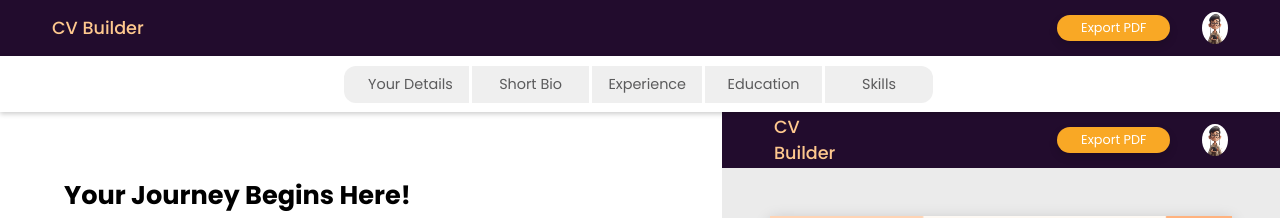
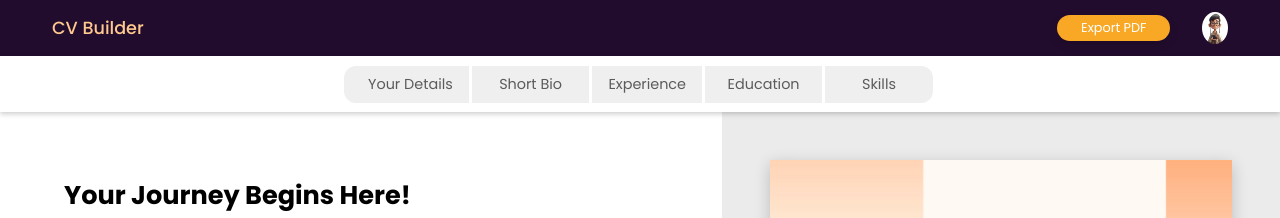
Before and after one commit to Hudsondaniel/CV-Generator, a React app in the folder CV/: page / in a window 1280 px wide. Shown: the top 218 px of the page. Built offline with nearby package versions, Linux system fonts and the light colour scheme; the HTML template or start-up script is replaced by a standard one.

Commit message:
Export is working as expected.

```diff
--- a/CV/src/components/NavBar.jsx
+++ b/CV/src/components/NavBar.jsx
@@ -1,12 +1,46 @@
 import '../styles/NavBar.css';
 import profilePic from '../assets/Img/Nav-Profile-pic.jpg';
+import { jsPDF } from 'jspdf';
+import html2canvas from "html2canvas";
 
-export default function NavBar({onExport}) {
+export default function NavBar() {
+
+    const exportToPDF = async () => {
+        const resumeElement = document.querySelector('.resume-page');
+        const canvas = await html2canvas(resumeElement, { scale: 2});
+        const imgData = canvas.toDataURL('image/png');
+        const pdf = new jsPDF('p', 'mm', 'a4');
+
+        const imgWidth = 210; // PDF width in mm
+        const pageHeight = 297; // PDF height in mm
+        const imgHeight = (canvas.height * imgWidth) / canvas.width; // Calculate image height to maintain aspect ratio
+        let heightLeft = imgHeight;
+        let position = 0;
+
+        // Add multiple pages if the content overflows
+        pdf.addImage(imgData, 'PNG', 0, position, imgWidth, imgHeight);
+        heightLeft -= pageHeight;
+
+        while (heightLeft > 0) {
+            position = heightLeft - imgHeight;
+            pdf.addPage();
+            pdf.addImage(imgData, 'PNG', 0, position, imgWidth, imgHeight);
+            heightLeft -= pageHeight;
+        }
+
+        pdf.save(`Resume.pdf`);
+
+    }
+
+    const handleExportClick = () => {
+        exportToPDF();
+    }
+
     return (
         <nav className="navbar">
             <h1 className='nav-heading'>CV Builder</h1>
             <div className='profile-pic-nav'>
-                <button className='export-button' onClick={onExport}>Export PDF</button>
+                <button className='export-button' onClick={handleExportClick}>Export PDF</button>
                 <img src={profilePic} alt="Profile" />
             </div>
         </nav>
--- a/CV/src/components/ResumePage.jsx
+++ b/CV/src/components/ResumePage.jsx
@@ -1,8 +1,6 @@
 import '../styles/ResumePage.css';
 import useDetailsStore from '../stores/useDetailsStore';
-import { jsPDF } from 'jspdf';
-import html2canvas from "html2canvas";
-import NavBar from './NavBar';
+
 
 export default function ResumePage() {
     const { image, jobTitle, firstName, lastName, email, phoneNumber, address, shortBio, experienceEntries, educationEntries, skills } = useDetailsStore();
@@ -12,36 +10,9 @@ export default function ResumePage() {
         return div.textContent || div.innerText || '';
     };
 
-    const exportToPDF = async () => {
-        const resumeElement = document.querySelector('.resume-page');
-        const canvas = await html2canvas(resumeElement, { scale: 2});
-        const imgData = canvas.toDataURL('image/png');
-        const pdf = new jsPDF('p', 'mm', 'a4');
 
-        const imgWidth = 210; // PDF width in mm
-        const pageHeight = 297; // PDF height in mm
-        const imgHeight = (canvas.height * imgWidth) / canvas.width; // Calculate image height to maintain aspect ratio
-        let heightLeft = imgHeight;
-        let position = 0;
-
-        // Add multiple pages if the content overflows
-        pdf.addImage(imgData, 'PNG', 0, position, imgWidth, imgHeight);
-        heightLeft -= pageHeight;
-
-        while (heightLeft > 0) {
-            position = heightLeft - imgHeight;
-            pdf.addPage();
-            pdf.addImage(imgData, 'PNG', 0, position, imgWidth, imgHeight);
-            heightLeft -= pageHeight;
-        }
-
-        pdf.save(`${firstName}_${lastName}_Resume.pdf`);
-
-    }
 
     return (
-        <>
-            <NavBar onExport={exportToPDF}/>
             <div className="resume-page">
                 <div className="dp-address">
                     <div className="resume-page-dp">
@@ -129,7 +100,6 @@ export default function ResumePage() {
                     </div>
                 </div>
             </div>
-        </>
 
     );
 }
```
